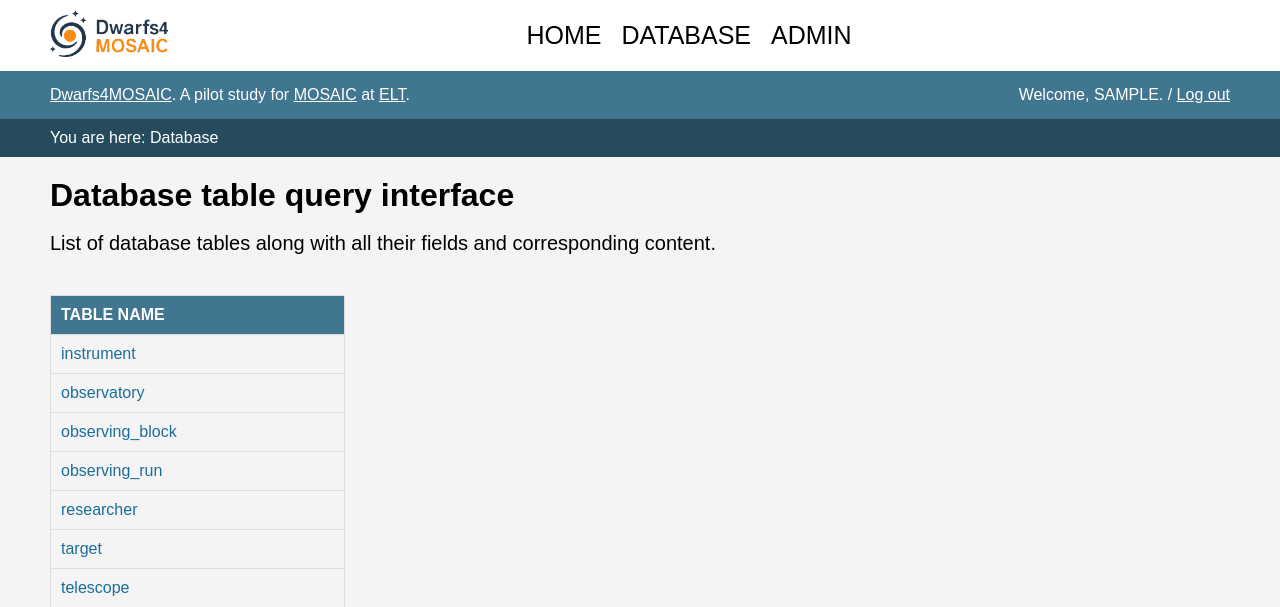
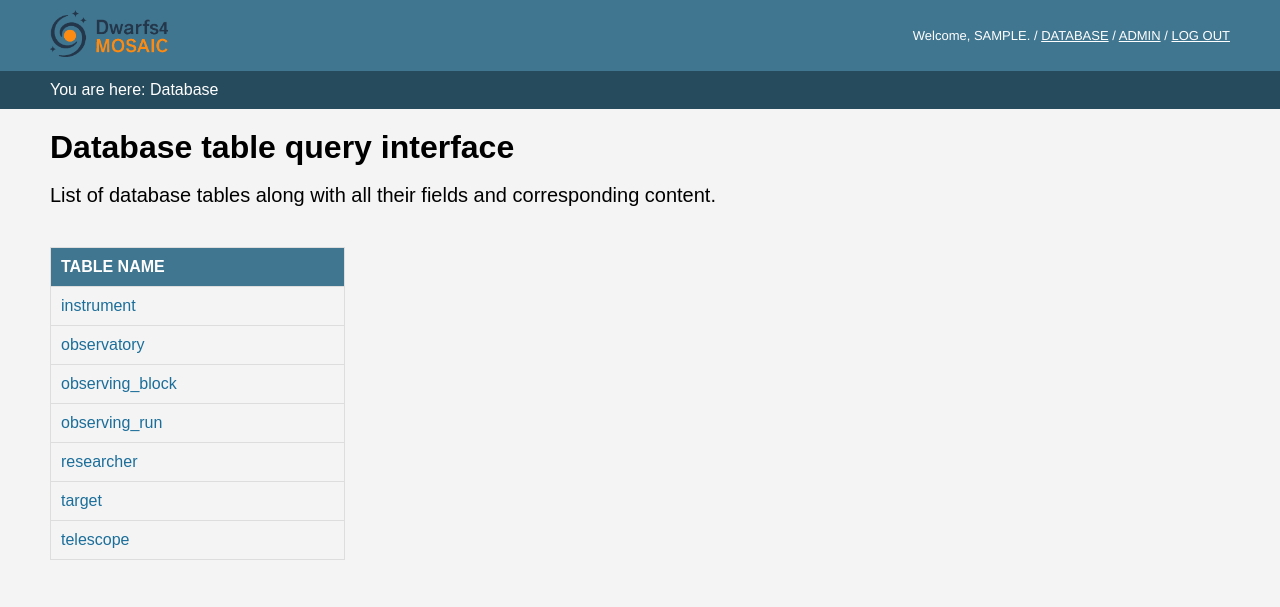
Before and after one commit to noeliagrande/Dwarfs4MOSAIC-Web, a Django app: page /database/ in a window 1280 px wide. Shown: the top 607 px of the page. Run offline with Django 5.2, Linux system fonts and the light colour scheme; the visitor is signed in with stand-in values (Sample User, id 1); some libraries are stand-ins or nearby versions.

Commit message:
La información de la cabecera pasa a la toolbar.

```diff
--- a/src/dwarfs4MOSAIC/static/dwarfs4MOSAIC/base.css
+++ b/src/dwarfs4MOSAIC/static/dwarfs4MOSAIC/base.css
@@ -46,25 +46,15 @@ body {
     color: black;
 }
 
-/* Header style */
-.header {
-    background-color: #ffffff;
-    padding: 10px var(--left-padding);  /* vertical and horizontal padding */
-    display: flex;                      /* element alignment in a row */
-    justify-content: space-between;     /* Distribute space between logo and links */
-    align-items: center;                /* Vertical centering of content */
-    width: 100%;
-}
-
 /* Logo style */
-.logo {
-    flex-shrink: 0;  /* Prevents logo shrinkage if space is limited */
+.admin-style-toolbar .logo {
+    flex-shrink: 0;
     max-width: 10%;
 }
 
-.header .logo img {
-    width: 100%;    /* logo size */
-    height: auto;   /* Maintains logo proportions */
+.admin-style-toolbar .logo img {
+    width: 100%;
+    height: auto;
 }
 
 /* Style for dividing line */
@@ -94,12 +84,12 @@ body {
 .admin-style-toolbar {
     background-color: var(--header-color);
     color: white;
-    padding: 15px var(--left-padding);
-    font-size: 16px;
+    padding: 10px var(--left-padding);
     display: flex;
     justify-content: space-between;
     align-items: center;
     margin: 0;
+    width: 100%;
 }
 
 .admin-style-toolbar .toolbar-links a {
--- a/src/dwarfs4MOSAIC/templates/dwarfs4MOSAIC/base.html
+++ b/src/dwarfs4MOSAIC/templates/dwarfs4MOSAIC/base.html
@@ -28,6 +28,7 @@
 
     <body>
         <!-- Header section containing logo and navigation menus -->
+        {% comment %}
         <header class="header">
 
             <div class="logo">
@@ -37,42 +38,9 @@
                 </a>
             </div>
 
-            <!-- Navigation links depending on user authentication and group -->
-            <nav class="nav-links">
-                <ul>
-                    {% if user.is_authenticated %}
-                        <li><a href="{% url 'home' %}" title="{{ 'Main page' }}">HOME</a></li>
-                        {% if user.groups.all.0.name == 'Collaborator' %}
-                            <!-- Collaborator-specific links could go here -->
-
-                        {% elif user.groups.all.0.name == 'Core Team' %}
-                            <li><a href="{% url 'database' %}" title="{{ 'Database tables page' }}">DATABASE</a></li>
-
-                        {% elif user.is_superuser %}
-                            <li><a href="{% url 'database' %}" title="{{ 'Database tables page' }}">DATABASE</a></li>
-                            <li><a href="{% url 'admin:index' %}" title="{{ 'Database administration page' }}">ADMIN</a></li>
-
-                        {% endif %}
-                    {% endif %}
-                </ul>
-            </nav>
-
             <!-- Login/logout navigation -->
             <nav class="nav-links">
                 <ul>
-                    {% comment %}
-                    {% if user.is_authenticated %}
-                        <!-- Logout form with button -->
-                        <form method="post" action="{% url 'logout' %}" style="display:inline;">
-                            {% csrf_token %}
-                            <button type="submit" style="cursor:pointer; background-color: var(--header-color);
-                                    color: white; padding: 10px 20px; border-radius: 5px; text-decoration: none;
-                                    border: none; font-size: 16px;">
-                                Logout
-                            </button>
-                        </form>
-                    {% else %}
-                    {% endcomment %}
                     {% if not user.is_authenticated %}
                         <!-- Login link styled as button -->
                         <li><a href="{% url 'admin:login' %}?next=/home/" style="cursor:pointer;
@@ -86,25 +54,52 @@
             </nav>
         </header>
 
+
         {% if user.is_authenticated %}
-            <div class="admin-style-toolbar">
+        {% endcomment %}
+        <div class="admin-style-toolbar">
+
+            <!-- Logo -->
+            <span class="logo">
+                <a href="{% url 'home' %}">
+                    <img src="{% static 'dwarfs4MOSAIC/images/logo_dwarfs4mosaic.png' %}"
+                         alt="dwarfs4MOSAIC logo">
+                </a>
+            </span>
+
+            {% if not user.is_authenticated %}
+                <!-- Login link styled as button -->
+                <span><a href="{% url 'admin:login' %}?next=/home/" style="cursor:pointer;
+                       background-color: var(--header-color); color: white;
+                       padding: 10px 20px; border-radius: 5px; text-decoration: none; font-size: 16px;
+                       display:inline-block;">
+                    Login
+                </a></span>
+
+            {% else %}
+
                 <!-- Project description with external links -->
-                <span class="toolbar-links">
-                    <a href="https://guaix.ucm.es/dwarfs4mosaic/" target="_blank" >Dwarfs4MOSAIC</a>.
-                        A pilot study for <a href="https://elt.eso.org/instrument/MOSAIC/" target="_blank">MOSAIC</a>
-                        at <a href="https://elt.eso.org/" target="_blank">ELT</a>.
-                </span>
-                <span class="toolbar-links">
+                <span class="toolbar-links"
+                      style="font-size: 13px; font-family: 'Helvetica Neue', Helvetica, Arial, sans-serif;">
                     <span>Welcome, {{ user.get_short_name|default:user.username|upper }}. /</span>
+
+                    <!-- Options for ADMIN -->
+                    {% if user.is_superuser %}
+                        <span><a href="{% url 'database' %}" title="{{ 'Database tables page' }}">DATABASE</a> /</span>
+                        <span><a href="{% url 'admin:index' %}" title="{{ 'Database administration page' }}">ADMIN</a> /</span>
+                    {% endif %}
+
                     <!-- Change password -->
                     <!-- It was working correctly in July 2025, but the feature was disabled.
                     The code is retained in case it is decided to enable it in the future./-->
                     {% comment %}
                     <a href="{% url 'password_change' %}">Change password</a>
                     {% endcomment %}
+
+                    <!-- Logout -->
                     <form method="post" action="{% url 'logout' %}" style="display: inline;">
                         {% csrf_token %}
-                        <button type="submit" class="toolbar-logout-button">Log out</button>
+                        <button type="submit" class="toolbar-logout-button">LOG OUT</button>
                     </form>
                 </span>
             </div>
@@ -115,8 +110,8 @@
                     You are here:
                     {% block breadcrumb %} {% endblock %}
                 </p>
-            </div>
-        {% endif %}
+            {% endif %}
+        </div>
 
         <!-- Horizontal divider line -->
         <!-- <div class='custom-divider'></div> -->
```
